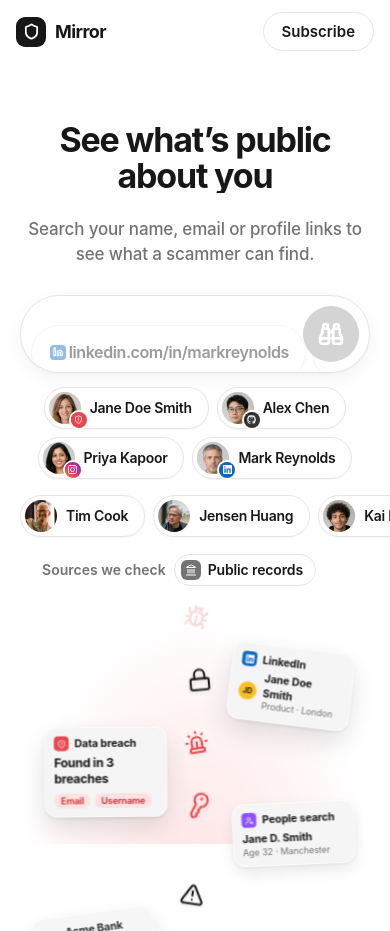
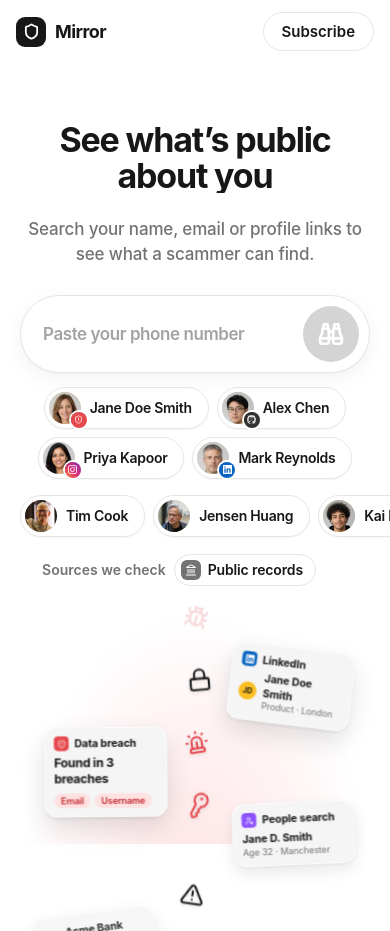
Before and after one commit to ghcpuman902/hackable, a Next.js app: page / in a window 390 px wide. Both pictures are taken after a click on the link "Mirror". Built offline with nearby package versions, Linux system fonts and the light colour scheme.

Commit message:
p19b: empty field loops one placeholder line (name, phone number, email, LinkedIn); drifting example pills removed

```diff
--- a/src/app/globals.css
+++ b/src/app/globals.css
@@ -199,13 +199,15 @@ html,body{overflow-x:clip}
 .landing .field .chip .ico{vertical-align:middle}
 .landing .field .chip-edit{height:56px;border-radius:28px}
 .landing .field input.entry{height:56px;padding:0 12px;font-size:1.0625rem}
+/* Empty and unfocused: one placeholder line loops through what you can paste. Focused: the input's own static placeholder. */
+.ph{position:absolute;left:22px;right:76px;top:0;bottom:0;display:grid;align-items:center;pointer-events:none;overflow:hidden}
+.ph span{grid-area:1/1;font:600 1.0625rem var(--font);letter-spacing:-.025em;color:#a3a3a3;white-space:nowrap;overflow:hidden;text-overflow:ellipsis;opacity:0;animation:phl 8s infinite}
+.ph span:nth-child(2){animation-delay:2s}.ph span:nth-child(3){animation-delay:4s}.ph span:nth-child(4){animation-delay:6s}
+@keyframes phl{0%{opacity:0;transform:translateY(40%)}4%,21%{opacity:1;transform:none}25%,100%{opacity:0;transform:translateY(-40%)}}
+.field:focus-within .ph{display:none}
+.field:has(.ph):not(:focus-within) input.entry::placeholder{color:transparent}
 /* Anchored bottom right, level with the last chip row or the Add more line. In the one-row empty bar this is the same spot as centred. */
 .landing .go-btn{width:56px;height:56px;right:10px;padding:15px;top:auto;bottom:10px;transform:none}
-.ghosts{position:absolute;left:10px;right:38px;top:0;bottom:0;pointer-events:none;overflow:hidden}
-.ghosts .row{position:absolute;left:0;top:50%;display:flex;gap:6px;white-space:nowrap;opacity:0;transform:translateY(-10%)}
-.ghosts .row.go{animation:drift 2.8s cubic-bezier(.3,.7,.3,1) forwards}
-.ghosts .pill{height:56px;border-radius:28px;padding:0 16px;font-size:16px;color:var(--n500);background:#fff}
-@keyframes drift{0%{opacity:0;transform:translateY(10%)}20%,70%{opacity:1;transform:translateY(-50%)}100%{opacity:0;transform:translateY(-95%)}}
 .landing .under{flex-direction:column;gap:14px;margin-top:14px}
 /* recent people: a history; one badge on the avatar cycles through where each person was found */
 .people{display:flex;flex-wrap:wrap;justify-content:center;gap:8px}
@@ -348,7 +350,7 @@ button.src:hover{background:var(--n50)}
 @media (prefers-reduced-motion:reduce){
   .pc{animation:none;top:var(--t);opacity:1}
   .art{animation:none}
-  .ghosts .row.go{animation:none;opacity:1;transform:translateY(-50%)}
+  .ph span{animation:none}.ph span:first-child{opacity:1}
   .landing .top,.landing h1,.pc,.stage{transition:none}
 }
 @media (prefers-reduced-motion:reduce) and (max-width:640px){.pc{top:var(--tm)}}
--- a/src/components/SearchFlow.tsx
+++ b/src/components/SearchFlow.tsx
@@ -14,7 +14,7 @@ import { CAT_PREFIX, isNameQuery, normUrl, prefixOf, SITES, sitesFor, SUG_MIN, t
 import { Suggest, type Opt } from "./Suggest";
 import type { Brand } from "./brand-icons";
 import type { ScanMessage } from "@/lib/scan-tools";
-import { DEMO_CHIPS, DEMO_EMAIL, EXAMPLES, EXTRA_PATTERNS, fanFor, LEAD_PATTERNS, PEOPLE, reportPatterns, SOURCES, type Found, type ScanTool } from "@/lib/synthetic";
+import { DEMO_CHIPS, DEMO_EMAIL, EXTRA_PATTERNS, fanFor, LEAD_PATTERNS, PEOPLE, reportPatterns, SOURCES, type Found, type ScanTool } from "@/lib/synthetic";
 
 /* Where each recent person was found: one small badge on the avatar cycles through these. */
 const MINI: Record<Found, { c: string; icon: ReactNode }> = {
@@ -56,6 +56,7 @@ function planFor(text: string | null, live: boolean): Plan | null {
 }
 const BRANDS: string[] = ["linkedin", "github", "instagram", "x"];
 const brandOf = (key: string) => (BRANDS.includes(key) ? (key as Brand) : null);
+const PASTE = ["Paste your name", "Paste your phone number", "Paste your email", "Paste your LinkedIn"];
 const PRELOAD_MS = 10 * 60 * 1000;
 
 const transport = new DefaultChatTransport<ScanMessage>({ api: "/api/scan" });
@@ -88,7 +89,6 @@ export default function SearchFlow({ live = false }: { live?: boolean }) {
   const [showAll, setShowAll] = useState(false);
   const [extraOpen, setExtraOpen] = useState(false);
   const [toast, setToast] = useState(false);
-  const [ghost, setGhost] = useState(0);
   const entryRef = useRef<HTMLInputElement>(null);
   const fieldRef = useRef<HTMLDivElement>(null);
   const armed = useRef(false);
@@ -117,13 +117,8 @@ export default function SearchFlow({ live = false }: { live?: boolean }) {
 
   useEffect(() => { if (!shake) return; const t = setTimeout(() => setShake(null), 300); return () => clearTimeout(t); }, [shake]);
 
-  /* Empty box: example chips drift upwards. */
+  /* Empty box: one placeholder line loops through what you can paste (CSS only, hidden on focus). */
   const empty = !chips.length && !entry && !running;
-  useEffect(() => {
-    if (!empty) return;
-    const t = setInterval(() => setGhost((g) => g + 1), 2800);
-    return () => clearInterval(t);
-  }, [empty]);
 
   const disabled = running || !(chips.length || entry.trim());
 
@@ -377,8 +372,6 @@ export default function SearchFlow({ live = false }: { live?: boolean }) {
     <FinalSec key="final" onMail={mail} />,
   ];
 
-  const ghostChips = tokenize(EXAMPLES[ghost % EXAMPLES.length]).map((raw) => ({ raw, ...detect(raw) }));
-
   return (
     <div className={"landing" + (running ? " run" : "") + (done ? " done" : "")}>
       <div className="glow" aria-hidden="true"></div>
@@ -398,10 +391,8 @@ export default function SearchFlow({ live = false }: { live?: boolean }) {
             <div className="field" ref={fieldRef} role="group" aria-label="Who to check"
               onMouseDown={(e) => { if (e.target === e.currentTarget) { e.preventDefault(); entryRef.current?.focus(); } }}>
               {empty && (
-                <div className="ghosts" aria-hidden="true">
-                  <div key={ghost} className="row go">
-                    {ghostChips.map((c) => <span key={c.raw} className="pill"><span className="nw"><Tile kind={c.kind} />{c.label}</span></span>)}
-                  </div>
+                <div className="ph" aria-hidden="true">
+                  {PASTE.map((t) => <span key={t}>{t}</span>)}
                 </div>
               )}
               {chips.map((c, i) =>
@@ -435,7 +426,7 @@ export default function SearchFlow({ live = false }: { live?: boolean }) {
                 role="combobox" aria-autocomplete="list" aria-expanded={open} aria-controls="sg-list"
                 aria-activedescendant={open && active >= 0 ? `sg-${active}` : undefined}
                 aria-label="Name, email or link" enterKeyHint="go" autoComplete="off" autoCapitalize="off" autoCorrect="off"
-                placeholder={chips.length ? "Add more" : ""}
+                placeholder={chips.length ? "Add more" : PASTE[0]}
                 value={entry} onChange={(e) => onEntryInput(e.target.value)} onKeyDown={onEntryKey}
                 onBlur={() => setTimeout(() => {
                   const a = document.activeElement;
--- a/src/lib/synthetic.ts
+++ b/src/lib/synthetic.ts
@@ -63,13 +63,6 @@ export const STEP_MS = 720;
 export const CHECK_MS = 640;
 
 /* ---- landing ---- */
-export const EXAMPLES = [
-  "Jane Doe Smith, jane@example.com",
-  "@alexchen, github.com/alexchen",
-  "+44 7700 900123, Priya Kapoor",
-  "linkedin.com/in/markreynolds, Mark Reynolds",
-  "priya.k@example.org, @priyak",
-];
 
 /* Recent people. `found` = where they were found, shown as small platform tiles under the name. */
 export type Found = "linkedin" | "github" | "breach" | "forum" | "x" | "social" | "phone" | "web";
```
